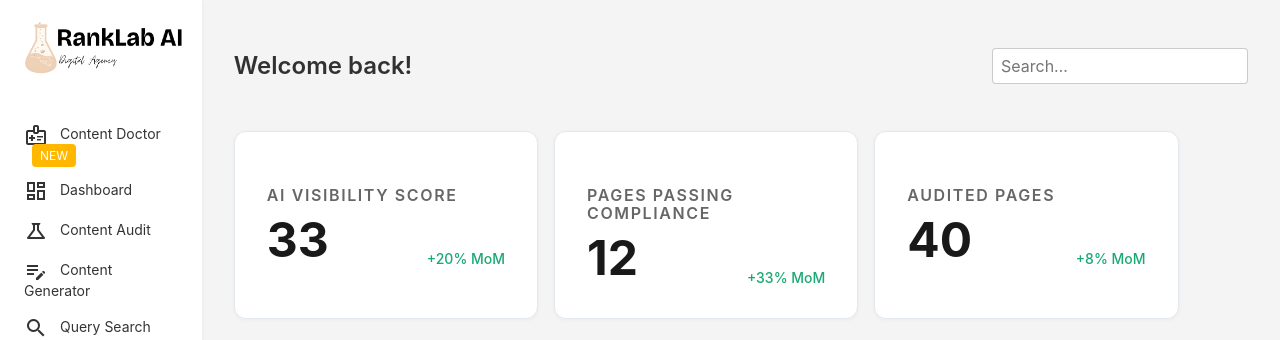
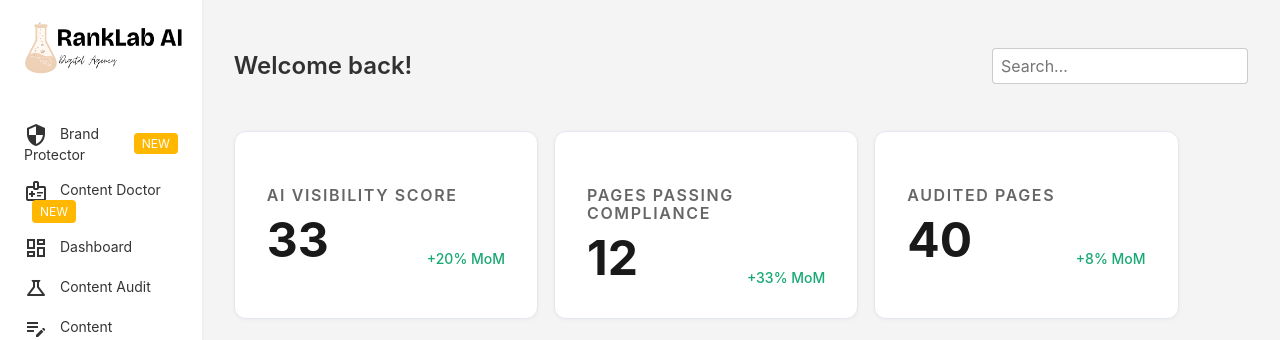
Before and after one commit to RankLab-AI/ranklab-alpha, a Python web app: template app/templates/dashboard.html in a window 1280 px wide. Shown: the top 340 px of the page. Run offline with Jinja, Linux system fonts and the light colour scheme; the template is opened without the code that fills it, so the values that code supplies are empty.

Commit message:
feat: adds brand protector feature to sidebar

```diff
--- a/app/templates/partials/sidebar.html
+++ b/app/templates/partials/sidebar.html
@@ -4,6 +4,12 @@
       <img src="/static/img/logo.png" class="h3 center" alt="RankLab AI Logo" />
     </div>
     <nav class="f6">
+      <a href="/brand-protector" class="db pa2 black-80 hover-bg-light-gray br2 flex items-center justify-between">
+        <span>
+          <span class="material-icons-outlined mr2 v-mid">security</span> Brand Protector
+        </span>
+        <span class="ml2 bg-gold white f7 br2 ph2 pv1">NEW</span>
+      </a>
       <a href="/content-doctor" class="db pa2 black-80 hover-bg-light-gray br2">
         <span class="material-icons-outlined mr2 v-mid">medical_information</span>
         Content Doctor <span class="ml2 bg-gold white f7 br2 ph2 pv1">NEW</span>
```
